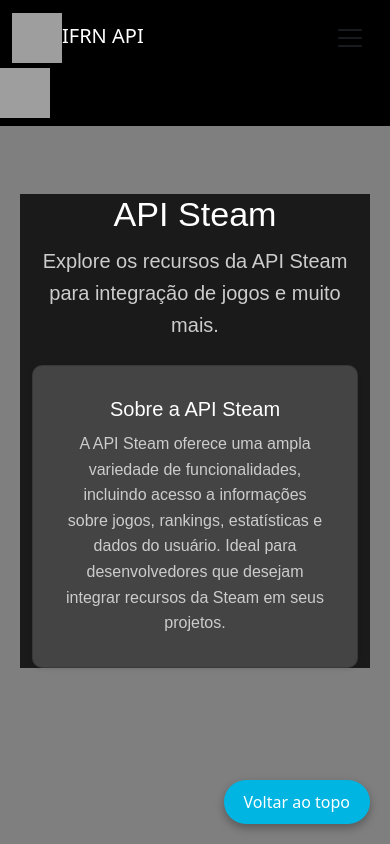
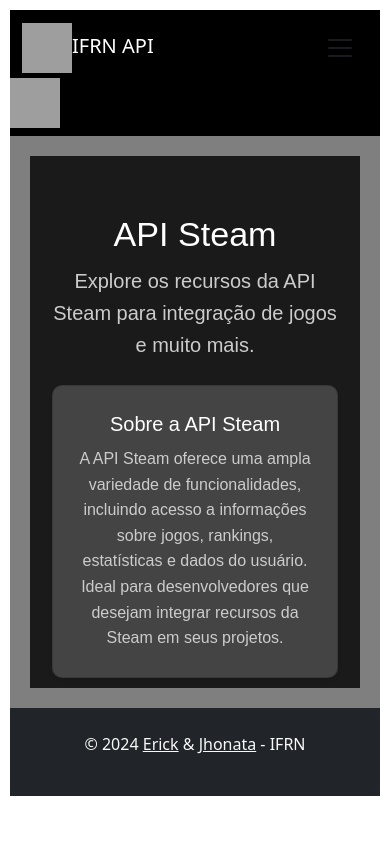
Before and after one commit to JhonataFerreira95/Steam_IFRN, an Angular app: page / in a window 390 px wide. Shown: the top 844 px of the page. Built offline with nearby package versions, Linux system fonts and the light colour scheme; grey boxes are pictures that could not be loaded.

Commit message:
eliminando redundancias e criação de rota

```diff
--- a/src/app/app.component.html
+++ b/src/app/app.component.html
@@ -1,10 +1,9 @@
-<header id="top">
+<header>
   <app-header></app-header>
 </header>
 
 <main class="text-center">
 <router-outlet></router-outlet>
-  <a href="#top" class="btn btn-secondary back-to-top">Voltar ao topo</a>
 </main>
 
 <footer>
--- a/src/app/app.routes.ts
+++ b/src/app/app.routes.ts
@@ -7,9 +7,11 @@
 import { FormsComponent } from './pages/forms/forms.component';
 import path from 'path';
 import { Component } from '@angular/core';
+import { BodyComponent } from './components/body/body.component';
 
 export const routes: Routes = [
     { path: 'float', component: FloatComponent },
-    { path: '', component: ApiComponent },
-    { path: 'forms', component: FormsComponent }
+    { path: '', component: BodyComponent },
+    { path: 'forms', component: FormsComponent },
+    { path: 'busca_perfil', component: ApiComponent}
 ];
--- a/src/app/components/api/api.component.html
+++ b/src/app/components/api/api.component.html
@@ -1,4 +1,4 @@
-<div><app-body></app-body></div>
+
 
 <!-- Barra de pesquisa -->
 <div class="d-flex justify-content-center align-items-center mt-3 mb-2">
--- a/src/app/components/body/body.component.css
+++ b/src/app/components/body/body.component.css
@@ -1,5 +1,5 @@
-
-::root {
+/* Paleta de cores */
+:root {
     --color-black: #000000;
     --color-dark-gray: #333333;
     --color-gray: #666666;
@@ -7,7 +7,7 @@
     --color-white: #ffffff;
     --color-background: #1a1a1a;
     --color-primary: #444444;
---color-secondary: #1a1a1a;
+    --color-secondary: #888888; /* Altere se necessário */
   }
 
   /* Estilo Global */
@@ -25,9 +25,11 @@
     color: var(--color-secondary);
     text-decoration: none;
   }
-
-a:hover {
+  a:hover,
+  a:focus {
     color: var(--color-light-gray);
+    outline: 2px solid var(--color-secondary);
+    outline-offset: 2px;
   }
 
   /* Botões */
@@ -40,12 +42,14 @@
     border-radius: 5px;
     transition: background-color 0.3s ease;
   }
-
-button:hover {
+  button:hover,
+  button:focus {
     background-color: var(--color-dark-gray);
+    outline: 2px solid var(--color-secondary);
+    outline-offset: 2px;
   }
 
-/* Inputs */
+  /* Inputs, Selects e Textareas */
   input, select, textarea {
     background-color: var(--color-dark-gray);
     color: var(--color-light-gray);
@@ -53,9 +57,10 @@
     border-radius: 4px;
     padding: 8px;
   }
-
-input:focus, select:focus, textarea:focus {
-    outline: none;
+  input:focus,
+  select:focus,
+  textarea:focus {
+    outline: 2px solid var(--color-secondary);
     border-color: var(--color-light-gray);
   }
 
@@ -78,11 +83,9 @@
   .text-center {
     text-align: center;
   }
-
   .text-right {
     text-align: right;
   }
-
   .text-left {
     text-align: left;
   }
@@ -99,3 +102,30 @@
   .p-1 { padding: 5px; }
   .p-2 { padding: 10px; }
   .p-3 { padding: 15px; }
+
+  /* Responsividade e Acessibilidade para Mobile */
+  @media (max-width: 768px) {
+    body {
+      font-size: 16px;
+      padding: 10px;
+    }
+
+    button {
+      padding: 8px 16px;
+      font-size: 14px;
+    }
+
+    input, select, textarea {
+      padding: 6px;
+      font-size: 14px;
+    }
+
+    .card {
+      padding: 10px;
+    }
+
+    /* Garantir áreas de toque maiores para elementos interativos */
+    a, button, input, select, textarea {
+      touch-action: manipulation;
+    }
+  }
--- a/src/app/components/body/body.component.html
+++ b/src/app/components/body/body.component.html
@@ -3,103 +3,10 @@
     <meta name="viewport" content="width=device-width, initial-scale=1.0">
     <title>API Steam</title>
     <link href="https://cdn.jsdelivr.net/npm/bootstrap@5.3.0/dist/css/bootstrap.min.css" rel="stylesheet">
-    <style>
-        /* Paleta de cores */
-        :root {
-            --color-black: #000000;
-            --color-dark-gray: #333333;
-            --color-gray: #666666;
-            --color-light-gray: #cccccc;
-            --color-white: #ffffff;
-            --color-background: #1a1a1a;
-            --color-primary: #444444;
-            --color-secondary: #888888;
-        }
 
-
-
-        /* Links */
-        a {
-            color: var(--color-secondary);
-            text-decoration: none;
-        }
-
-        a:hover {
-            color: var(--color-light-gray);
-        }
-
-        /* Botões */
-        button {
-            background-color: var(--color-primary);
-            color: var(--color-white);
-            border: none;
-            padding: 10px 20px;
-            cursor: pointer;
-            border-radius: 5px;
-            transition: background-color 0.3s ease;
-        }
-
-        button:hover {
-            background-color: var(--color-dark-gray);
-        }
-
-        /* Inputs */
-        input, select, textarea {
-            background-color: var(--color-dark-gray);
-            color: var(--color-light-gray);
-            border: 1px solid var(--color-gray);
-            border-radius: 4px;
-            padding: 8px;
-        }
-
-        input:focus, select:focus, textarea:focus {
-            outline: none;
-            border-color: var(--color-light-gray);
-        }
-
-        /* Cards */
-        .card {
-            background-color: var(--color-primary);
-            color: var(--color-light-gray);
-            padding: 15px;
-            border-radius: 10px;
-            box-shadow: 0 4px 6px rgba(0, 0, 0, 0.2);
-        }
-
-        /* Títulos */
-        h1, h2, h3, h4, h5, h6 {
-            color: var(--color-white);
-            margin-bottom: 10px;
-        }
-
-        /* Utilitários */
-        .text-center {
-            text-align: center;
-        }
-
-        .text-right {
-            text-align: right;
-        }
-
-        .text-left {
-            text-align: left;
-        }
-
-        /* Margens e Espaçamentos */
-        .mt-1 { margin-top: 5px; }
-        .mt-2 { margin-top: 10px; }
-        .mt-3 { margin-top: 15px; }
-
-        .mb-1 { margin-bottom: 5px; }
-        .mb-2 { margin-bottom: 10px; }
-        .mb-3 { margin-bottom: 15px; }
-
-        .p-1 { padding: 5px; }
-        .p-2 { padding: 10px; }
-        .p-3 { padding: 15px; }
-    </style>
 </head>
 <body>
+
     <div class="container mt-5">
         <div class="text-center">
             <h1 class="display-4">API Steam</h1>
--- a/src/app/components/header/header.component.html
+++ b/src/app/components/header/header.component.html
@@ -9,7 +9,7 @@
     <div class="collapse navbar-collapse" id="navbarSupportedContent">
       <ul class="navbar-nav me-auto mb-2 mb-lg-0">
         <li class="nav-item">
-          <a class="nav-link active" aria-current="page" routerLink="">Busca de Perfil</a>
+          <a class="nav-link active" aria-current="page" routerLink="/busca_perfil">Busca de Perfil</a>
         </li>
         <li class="nav-item dropdown">
           <a class="nav-link dropdown-toggle" href="#" role="button" data-bs-toggle="dropdown" aria-expanded="false">
--- a/src/app/pagina2.html
+++ /dev/null
@@ -1 +0,0 @@
-<
--- a/src/styles.css
+++ b/src/styles.css
@@ -1,4 +1,5 @@
-/* You can add global styles to this file, and also import other style files */
+/* Global Styles - style.css */
+
 /* Paleta de cores */
 :root {
   --color-black: #000000;
@@ -26,9 +27,11 @@
   color: var(--color-secondary);
   text-decoration: none;
 }
-
-  a:hover {
+a:hover,
+a:focus {
   color: var(--color-light-gray);
+  outline: 2px solid var(--color-secondary);
+  outline-offset: 2px;
 }
 
 /* Botões */
@@ -41,12 +44,14 @@
   border-radius: 5px;
   transition: background-color 0.3s ease;
 }
-
-  button:hover {
+button:hover,
+button:focus {
   background-color: var(--color-dark-gray);
+  outline: 2px solid var(--color-secondary);
+  outline-offset: 2px;
 }
 
-  /* Inputs */
+/* Inputs, selects e textareas */
 input, select, textarea {
   background-color: var(--color-dark-gray);
   color: var(--color-light-gray);
@@ -54,9 +59,10 @@
   border-radius: 4px;
   padding: 8px;
 }
-
-  input:focus, select:focus, textarea:focus {
-    outline: none;
+input:focus,
+select:focus,
+textarea:focus {
+  outline: 2px solid var(--color-secondary);
   border-color: var(--color-light-gray);
 }
 
@@ -81,13 +87,11 @@
   border-collapse: collapse;
   color: var(--color-light-gray);
 }
-
 th, td {
   padding: 10px;
   text-align: left;
   border: 1px solid var(--color-gray);
 }
-
 th {
   background-color: var(--color-dark-gray);
 }
@@ -96,16 +100,13 @@
 .text-center {
   text-align: center;
 }
-
 .text-right {
   text-align: right;
 }
-
 .text-left {
   text-align: left;
 }
 
-  /* Margens e Espaçamentos */
 .mt-1 { margin-top: 5px; }
 .mt-2 { margin-top: 10px; }
 .mt-3 { margin-top: 15px; }
@@ -117,3 +118,34 @@
 .p-1 { padding: 5px; }
 .p-2 { padding: 10px; }
 .p-3 { padding: 15px; }
+
+/* Responsividade e Acessibilidade para Mobile */
+@media (max-width: 768px) {
+  body {
+    font-size: 16px;
+    padding: 10px;
+  }
+
+  button {
+    padding: 8px 16px;
+    font-size: 14px;
+  }
+
+  input, select, textarea {
+    padding: 6px;
+    font-size: 14px;
+  }
+
+  .card {
+    padding: 10px;
+  }
+
+  table, th, td {
+    font-size: 14px;
+  }
+
+  /* Garantir que os elementos interativos tenham áreas de toque adequadas */
+  a, button, input, select, textarea {
+    touch-action: manipulation;
+  }
+}
```
Lines whose indentation alone changed are shown as unchanged.
